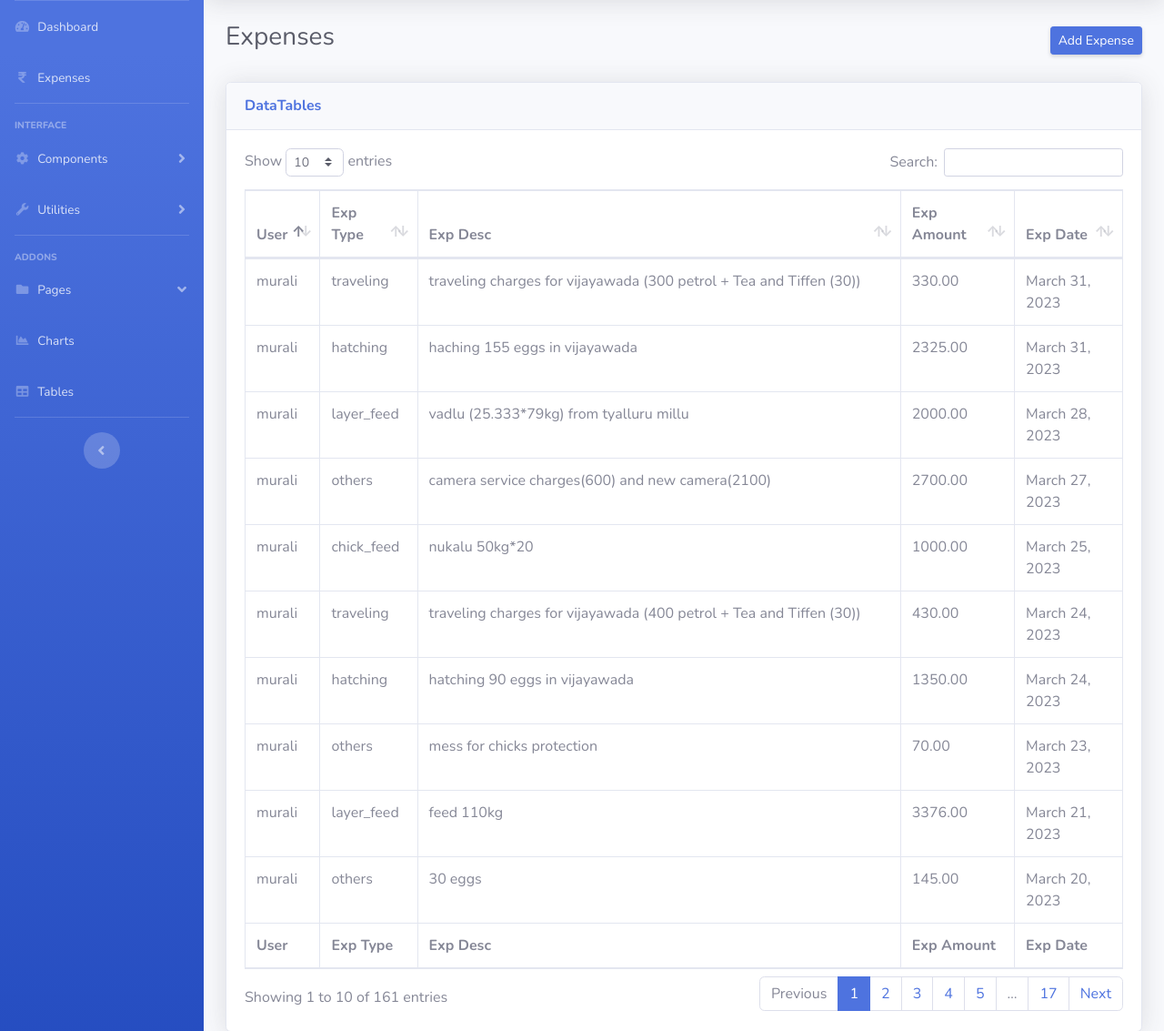
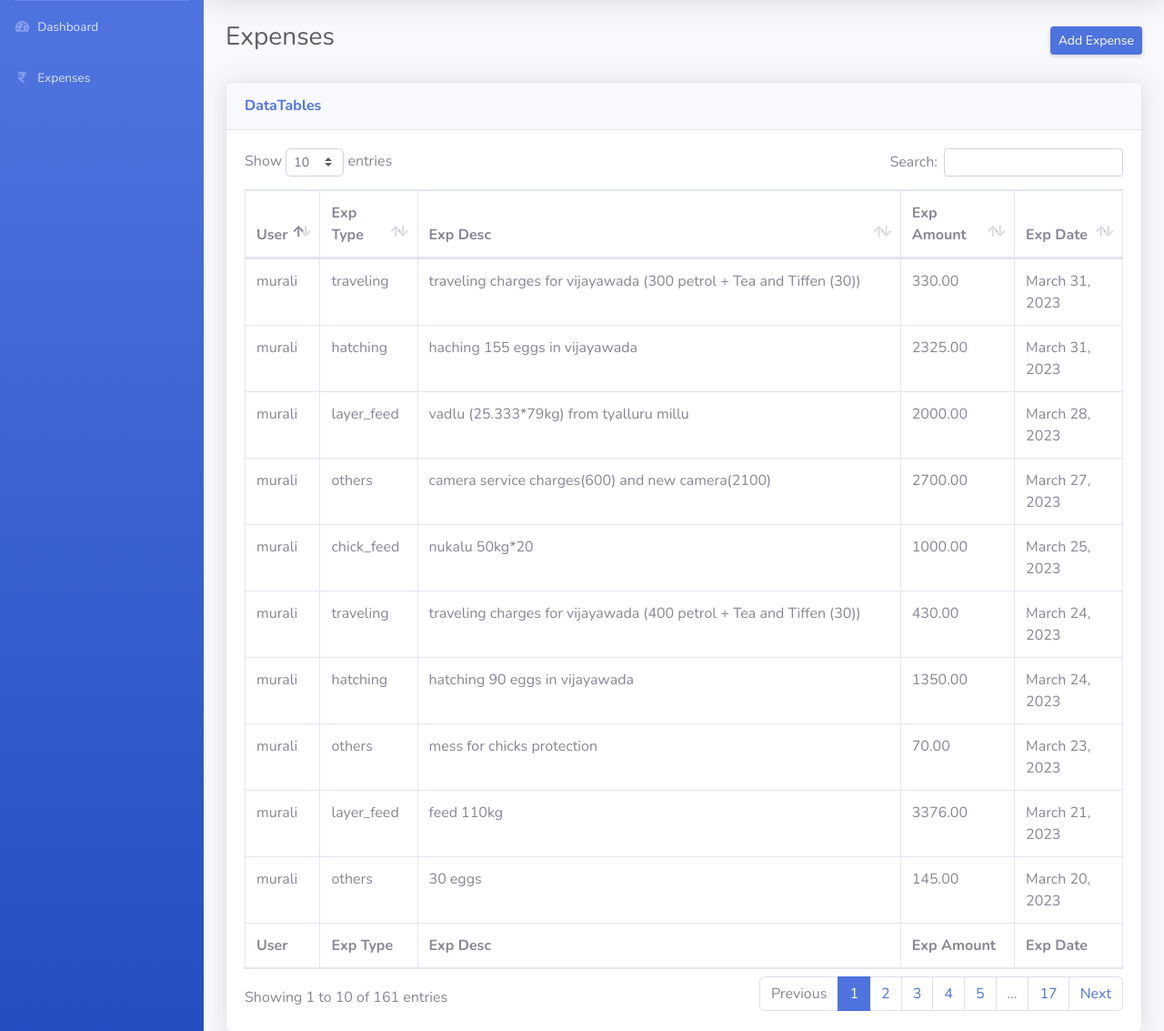
Before and after one commit to mallelamurali89/mspoultry, a Django app: page /expense in a window 1280 px wide. Shown: the part 70-1203 px from the top of the page at 91% size. Run offline with Django 3.2, Linux system fonts and the light colour scheme; a user stored in the database is signed in; data comes from the database, SQL or seed files in the repository; both versions use the stored data as it was after the commit; some libraries are stand-ins or nearby versions.

Commit message:
removed gcredentials

```diff
--- a/app/templates/add_expense.html
+++ b/app/templates/add_expense.html
@@ -59,11 +59,11 @@
     </div>
 
     <!-- Bootstrap core JavaScript-->
-    <script src="/static/vendor/jquery/jquery.min.js"></script>
-    <script src="/static/vendor/bootstrap/js/bootstrap.bundle.min.js"></script>
+    <!-- <script src="/static/vendor/jquery/jquery.min.js"></script>
+    <script src="/static/vendor/bootstrap/js/bootstrap.bundle.min.js"></script> -->
 
     <!-- Core plugin JavaScript-->
-    <script src="/static/vendor/jquery-easing/jquery.easing.min.js"></script>
+    <!-- <script src="/static/vendor/jquery-easing/jquery.easing.min.js"></script> -->
 
     <!-- Custom scripts for all pages-->
-    <script src="/static/js/sb-admin-2.min.js"></script>
+    <!-- <script src="/static/js/sb-admin-2.min.js"></script> -->
--- a/app/templates/expense.html
+++ b/app/templates/expense.html
@@ -100,6 +100,8 @@
     </a>
 
      {% include "add_expense.html" %}
+     {% include "modals_and_scripts_part.html" %}
+
 
     <!-- Page level plugins -->
     <script src="/static/vendor/datatables/jquery.dataTables.min.js"></script>
--- a/app/templates/index.html
+++ b/app/templates/index.html
@@ -75,7 +75,8 @@
                         <div class="col-xl-3 col-md-6 mb-4">
                             <div class="card border-left-info shadow h-100 py-2">
                                 <div class="card-body">
-                                    <div class="row no-gutters align-items-center">
+                                    <div class="row no-gutters align-items-center" title="{{murali_exp}}">
+
                                         <div class="col mr-2">
                                             <div class="text-xs font-weight-bold text-info text-uppercase mb-1">Murali Expenses
                                             </div>
@@ -102,7 +103,7 @@
                         <div class="col-xl-3 col-md-6 mb-4">
                             <div class="card border-left-info shadow h-100 py-2">
                                 <div class="card-body">
-                                    <div class="row no-gutters align-items-center">
+                                    <div class="row no-gutters align-items-center"  title="{{srikanth_exp}}">
                                         <div class="col mr-2">
                                             <div class="text-xs font-weight-bold text-info text-uppercase mb-1">Srikanth Expenses
                                             </div>
--- a/app/templates/sidebar_part.html
+++ b/app/templates/sidebar_part.html
@@ -49,15 +49,15 @@
             <!-- </li> -->
 
             <!-- Divider -->
-            <hr class="sidebar-divider">
+            <!-- <hr class="sidebar-divider"> -->
 
             <!-- Heading -->
-            <div class="sidebar-heading">
+            <!-- <div class="sidebar-heading">
                 Interface
-            </div>
+            </div> -->
 
             <!-- Nav Item - Pages Collapse Menu -->
-            <li class="nav-item {% if collapse == "components" %}active{% endif %}">
+            <!-- <li class="nav-item {% if collapse == "components" %}active{% endif %}">
                 <a class="nav-link collapsed" href="#" data-toggle="collapse" data-target="#collapseTwo"
                     aria-expanded="true" aria-controls="collapseTwo">
                     <i class="fas fa-fw fa-cog"></i>
@@ -70,10 +70,10 @@
                         <a class="collapse-item {% if filename == "cards" %}active{% endif %}" href="/cards.html">Cards</a>
                     </div>
                 </div>
-            </li>
+            </li> -->
 
             <!-- Nav Item - Utilities Collapse Menu -->
-            <li class="nav-item {% if collapse == "utilities" %}active{% endif %}">
+            <!-- <li class="nav-item {% if collapse == "utilities" %}active{% endif %}">
                 <a class="nav-link collapsed" href="#" data-toggle="collapse" data-target="#collapseUtilities"
                     aria-expanded="true" aria-controls="collapseUtilities">
                     <i class="fas fa-fw fa-wrench"></i>
@@ -89,18 +89,18 @@
                         <a class="collapse-item {% if filename == "utilities-other" %}active{% endif %}" href="/utilities-other.html">Other</a>
                     </div>
                 </div>
-            </li>
+            </li> -->
 
             <!-- Divider -->
-            <hr class="sidebar-divider">
+            <!-- <hr class="sidebar-divider"> -->
 
             <!-- Heading -->
-            <div class="sidebar-heading">
+            <!-- <div class="sidebar-heading">
                 Addons
-            </div>
+            </div> -->
 
             <!-- Nav Item - Pages Collapse Menu -->
-            <li class="nav-item {% if collapse == "pages" %}active{% endif %}">
+            <!-- <li class="nav-item {% if collapse == "pages" %}active{% endif %}">
                 <a class="nav-link" href="#" data-toggle="collapse" data-target="#collapsePages" aria-expanded="true"
                     aria-controls="collapsePages">
                     <i class="fas fa-fw fa-folder"></i>
@@ -119,29 +119,29 @@
                         <a class="collapse-item {% if filename == "blank" %}active{% endif %}" href="/blank.html">Blank Page</a>
                     </div>
                 </div>
-            </li>
+            </li> -->
 
             <!-- Nav Item - Charts -->
-            <li class="nav-item {% if filename == "charts" %}active{% endif %}">
+            <!-- <li class="nav-item {% if filename == "charts" %}active{% endif %}">
                 <a class="nav-link " href="/charts.html">
                     <i class="fas fa-fw fa-chart-area"></i>
                     <span>Charts</span></a>
-            </li>
+            </li> -->
 
             <!-- Nav Item - Tables -->
-            <li class="nav-item {% if filename == "tables" %}active{% endif %}">
+            <!-- <li class="nav-item {% if filename == "tables" %}active{% endif %}">
                 <a class="nav-link" href="/tables.html">
                     <i class="fas fa-fw fa-table"></i>
                     <span>Tables</span></a>
-            </li>
+            </li> -->
 
             <!-- Divider -->
-            <hr class="sidebar-divider d-none d-md-block">
+            <!-- <hr class="sidebar-divider d-none d-md-block"> -->
 
             <!-- Sidebar Toggler (Sidebar) -->
-            <div class="text-center d-none d-md-inline">
+            <!-- <div class="text-center d-none d-md-inline">
                 <button class="rounded-circle border-0" id="sidebarToggle"></button>
-            </div>
+            </div> -->
 
         </ul>
         <!-- End of Sidebar -->
--- a/app/views.py
+++ b/app/views.py
@@ -21,8 +21,6 @@ def index(request):
         request.session['usr_profile'] = {'name': request.user.username.capitalize()}
 
     some_day_plus_21 = timezone.now().date() + timedelta(days=21)
-    print(timezone.now().date())
-    print(some_day_plus_21)
 
     items = Expenses.objects.all()
     total_expenses = sum(items.values_list('exp_amount', flat=True))
@@ -41,13 +39,15 @@ def index(request):
     total_amt_oth = "%.2f" % ( sum(items.filter(exp_type='others').values_list('exp_amount', flat=True))/total_expenses*100)
 
     total_exp = babel.numbers.format_currency(total_expenses, 'INR', locale='en_IN')
+    murali_exp = babel.numbers.format_currency(total_amt_murali, 'INR', locale='en_IN')
+    srikanth_exp = babel.numbers.format_currency(total_amt_sri, 'INR', locale='en_IN')
     # return html(request, "index")
-    return render(request,'index.html',{'tot_exp':total_exp,'tot_murali_exp':total_amt_murali/total_expenses*100,'tot_sri_exp':total_amt_sri/total_expenses*100,'pro':total_amt_pro,'hat':total_amt_hat,'tra':total_amt_tra,'chf':total_amt_chf,'gwf':total_amt_gwf,'lyf':total_amt_lyf,'med':total_amt_med,'wrk':total_amt_wrk,'rnt':total_amt_rnt,'oth':total_amt_oth})
+    return render(request,'index.html',{'tot_exp':total_exp,'tot_murali_exp':total_amt_murali/total_expenses*100,'tot_sri_exp':total_amt_sri/total_expenses*100,'pro':total_amt_pro,'hat':total_amt_hat,'tra':total_amt_tra,'chf':total_amt_chf,'gwf':total_amt_gwf,'lyf':total_amt_lyf,'med':total_amt_med,'wrk':total_amt_wrk,'rnt':total_amt_rnt,'oth':total_amt_oth,'murali_exp':murali_exp,'srikanth_exp':srikanth_exp})
 
 def expense(request):
     listofExpenses = Expenses.objects.all()
     # gc = gspread.service_account(filename='./gsheet_credentials.json')
-    # sh = gc.open_by_key('1yZYtgxAuSN72Eqz0RXL0Km0VmFXqzbRiUXPljsb1Lsc')
+    # sh = gc.open_by_key('')
     # sheet_name = request.user.username.capitalize()+" Expenses"
     # worksheet = sh.worksheet(sheet_name)
     # insertRow = ["24/3/23","traveling charges for vijayawada (400 petrol + Tea and Tiffen (30))",430]
@@ -78,10 +78,10 @@ def expense(request):
 
             #update expenses into google sheet - start
             gc = gspread.service_account(filename='./gsheet_credentials.json')
-            sh = gc.open_by_key('1yZYtgxAuSN72Eqz0RXL0Km0VmFXqzbRiUXPljsb1Lsc')
+            sh = gc.open_by_key('')
             sheet_name = request.user.username.capitalize()+" Expenses"
             worksheet = sh.worksheet(sheet_name)
-            insertRow = [request.POST.get("expDate"),request.POST.get("expDesc"),request.POST.get("expAmount")]
+            insertRow = [request.POST.get("expDate"),request.POST.get("expDesc"),int(request.POST.get("expAmount"))]
             worksheet.append_row(insertRow)
             #update expenses into google sheet - end
             if request.POST.get("expType") == 'hatching':
--- a/bootstrap/settings.py
+++ b/bootstrap/settings.py
@@ -132,3 +132,8 @@ MEDIA_URL = '/uploads/'
 CRONJOBS = [
     ('*/2 * * * *', 'app.cron.my_cron_job')
 ]
+CORS_ORIGIN_ALLOW_ALL = True
+CORS_ORIGIN_WHITELIST =(
+     'https://1a92-117-251-0-228.in.ngrok.io/',
+)
+ALLOWED_HOSTS = ['*']
```
Also changed, not shown: gsheet_credentials.json (deleted, +0 -12 lines), db.sqlite3.
